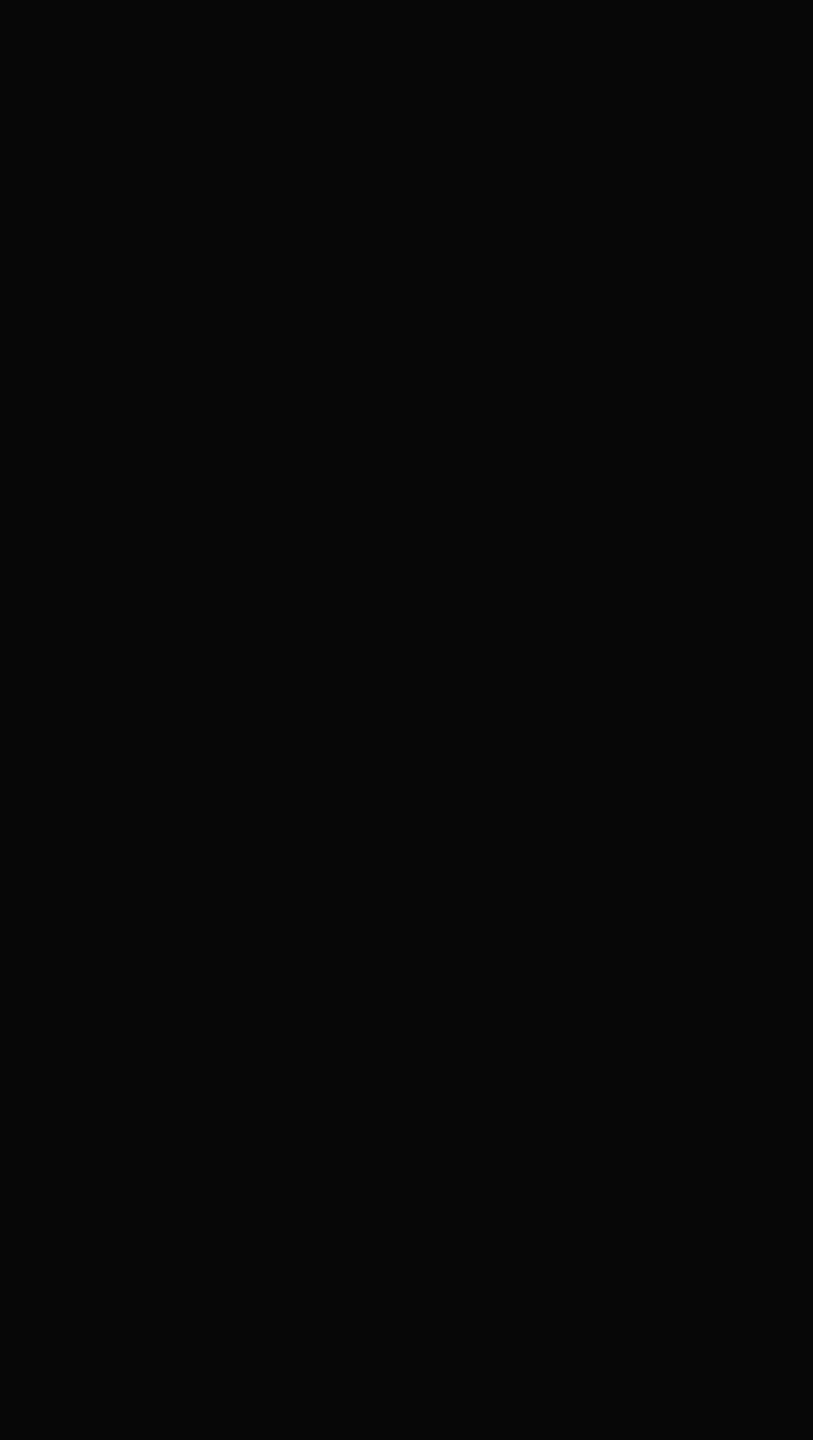
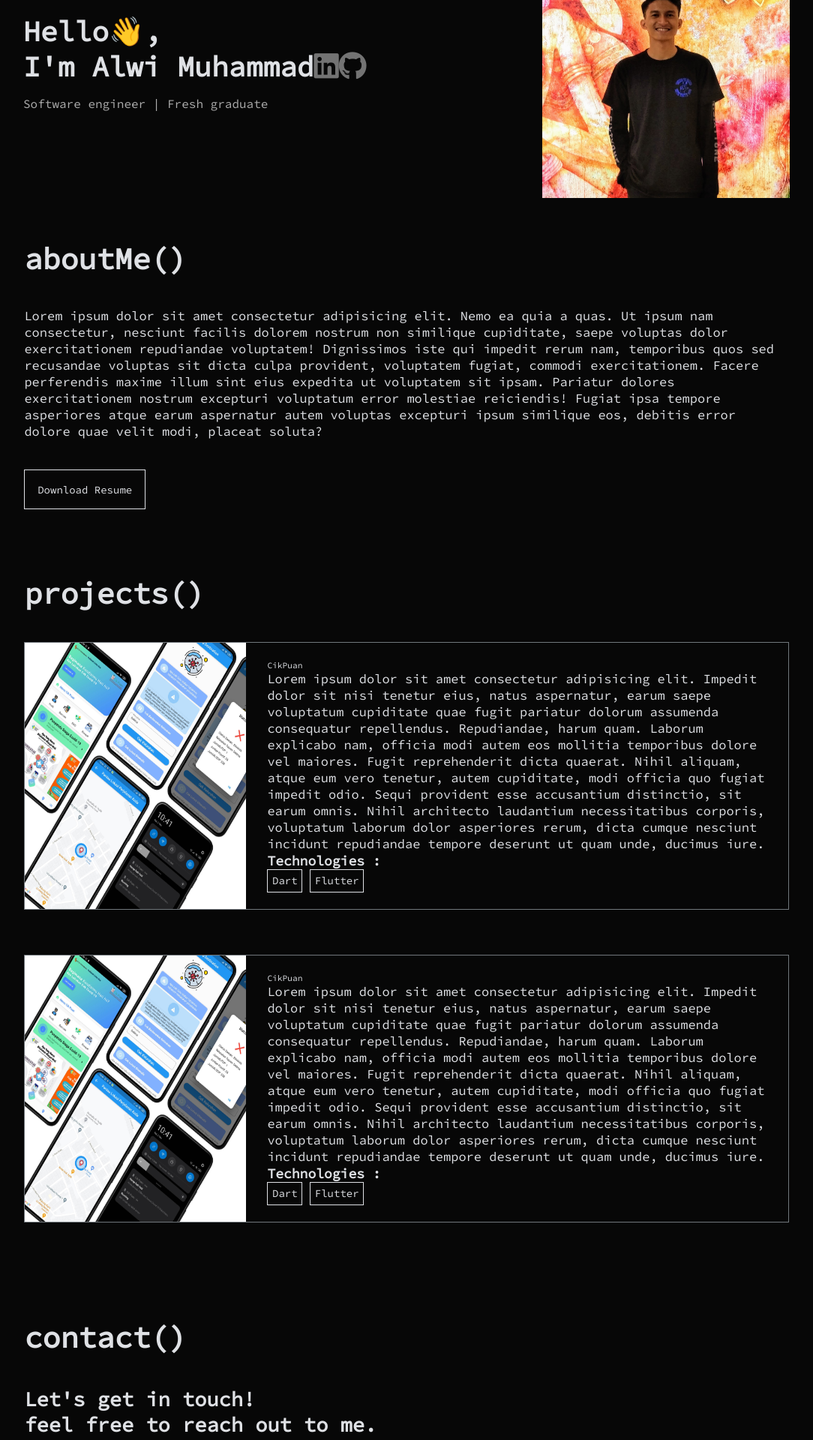
Before and after one commit to AlwiM26/AlwiM26.github.io, a React (Create React App) app: page / in a window 1280 px wide. Shown: the part 260-2180 px from the top of the page at 75% size, without its empty margins (98-1182 px from the left). Before the commit the page ends 800 px from the top, so only its background shows below. Built offline with nearby package versions, Linux system fonts and the light colour scheme.

Commit message:
added content and fix navbar

```diff
--- a/src/App.js
+++ b/src/App.js
@@ -1,11 +1,13 @@
 import './App.css';
 import Navbar from './components/Navbar/Navbar';
+import Content from './components/Content';
 import Footer from './components/Footer';
 
 function App() {
   return (
     <div>
       <Navbar />
+      <Content />
       <Footer />
     </div>
   );
--- a/src/components/Content.css
+++ b/src/components/Content.css
@@ -0,0 +1,125 @@
+.avatar {
+    width: 27%;
+    height: auto;
+}
+
+.personalname {
+    font-size: 38px;
+    font-weight: bold;
+}
+
+.introsection {
+    width: 40%;
+}
+
+.job {
+    font-size: 16px;
+    margin-top: 16px;
+    color: #adadad;
+}
+
+.hero {
+    display: flex;
+    width: 100%;
+    justify-content: space-around;
+    padding: 6rem 2.5rem 2rem 2.5rem;
+    align-items: center;
+}
+
+.btnsocial {
+    color: #737373;
+}
+
+.btnsocial:hover {
+    color: #dfe1e5;
+}
+
+.section {
+    width: 84%;
+    display: flex;
+    padding: 3rem 2.5rem;
+    flex-direction: column;
+    margin: 0 auto;
+}
+
+.sectiontitle {
+    font-size: 40px;
+    font-weight: bold;
+    margin-bottom: 40px;
+}
+
+.sectionparagraph {
+    font-size: 17px;
+}
+
+.btnresume {
+    margin: 40px auto 20px 0;
+    border: 1px solid #dfe1e5;
+    padding: 1.5rem;
+    font-size: 14px;
+}
+
+.btnresume:hover {
+    background-color: #dfe1e5;
+    color: #070707;
+}
+
+.containerproject {
+    display: flex;
+    border: 1px solid #71777c;
+    margin-bottom: 60px;
+    transition: transform .1s   ;
+}
+
+.containerproject:hover {
+    cursor: pointer;
+    transform: scale(1.03);
+}
+
+.projectcover {
+    width: 29%;
+    height: auto;
+}
+
+.projectname {
+    font-size: 40px;
+    font-weight: bold;
+}
+
+.projectdesc {
+    display: flex;
+    flex-direction: column;
+    justify-content: space-evenly;
+    padding: 2rem 2.5rem;
+}
+
+.projecttech {
+    float: left;
+    padding: .5rem;
+    border: 1px solid #dfe1e5;
+    font-size: 14px;
+    margin-right: 10px;
+}
+
+.projectbottom {
+    display: flex;
+    justify-content: space-between;
+}
+
+.techtitle {
+    font-size: 18px;
+    font-weight: bold;
+}
+
+.emailtitle {
+    font-size: 27px;
+    font-weight: bold;
+    margin-bottom: 20px;
+}
+
+.emailbtn {
+    font-size: 17px;
+    border-bottom: 1px solid #dfe1e5;
+    margin: 20px auto 20px 0;
+    padding: .5rem;
+}
--- a/src/components/Content.js
+++ b/src/components/Content.js
@@ -1,16 +1,18 @@
 import './Content.css';
 import ava from '../images/ava.jpg'
+import covercikpuan from '../images/CikPuanCover.jpg';
 
 function Content(props) {
     return (
         <div>
+
             <div className="hero" id="about">
                 <div className="introsection">
-                    <p className="personalName">
+                    <p className="personalname">
                         Hello👋, <br /> I'm Alwi Muhammad
                     <a href="https://www.linkedin.com/in/alwimhd/" target="_blank"><i className="fab fa-linkedin btnsocial"></i></a>
                         <a href="https://github.com/AlwiM26" target="_blank"><i className="fab fa-github btnsocial"></i></a>
-                        <a href="https://medium.com/@AlwiM" target="_blank"><i className="fab fa-medium-m btnsocial"></i></a>
+                        {/* <a href="https://medium.com/@AlwiM" target="_blank"><i className="fab fa-medium-m btnsocial"></i></a> */}
                     </p>
                     <p className="job">
                         Software engineer | Fresh graduate
@@ -20,8 +22,75 @@ function Content(props) {
             </div>
 
             <div className="section">
-                <p className="sectionTitle">aboutMe()</p>
+                <p className="sectiontitle">aboutMe()</p>
+                <p className="sectionparagraph">
+                    Lorem ipsum dolor sit amet consectetur adipisicing elit. Nemo ea quia a quas. Ut ipsum nam consectetur, nesciunt facilis dolorem nostrum non similique cupiditate, saepe voluptas dolor exercitationem repudiandae voluptatem!
+                    Dignissimos iste qui impedit rerum nam, temporibus quos sed recusandae voluptas sit dicta culpa provident, voluptatem fugiat, commodi exercitationem. Facere perferendis maxime illum sint eius expedita ut voluptatem sit ipsam.
+                    Pariatur dolores exercitationem nostrum excepturi voluptatum error molestiae reiciendis! Fugiat ipsa tempore asperiores atque earum aspernatur autem voluptas excepturi ipsum similique eos, debitis error dolore quae velit modi, placeat soluta?
+                </p>
+                <a href="#" className="btnresume">
+                    Download Resume
+                </a>
             </div>
+
+            <div className="section" id="project">
+                <p className="sectiontitle">projects()</p>
+                <a href="#">
+                    <div className="containerproject">
+                        <img src={covercikpuan} alt="Project Cover" className="projectcover" />
+                        <div className="projectdesc">
+                            <p className="projectName">CikPuan</p>
+                            <p className="sectionparagraph">
+                                Lorem ipsum dolor sit amet consectetur adipisicing elit. Impedit dolor sit nisi tenetur eius, natus aspernatur, earum saepe voluptatum cupiditate quae fugit pariatur dolorum assumenda consequatur repellendus. Repudiandae, harum quam.
+                                Laborum explicabo nam, officia modi autem eos mollitia temporibus dolore vel maiores. Fugit reprehenderit dicta quaerat. Nihil aliquam, atque eum vero tenetur, autem cupiditate, modi officia quo fugiat impedit odio.
+                                Sequi provident esse accusantium distinctio, sit earum omnis. Nihil architecto laudantium necessitatibus corporis, voluptatum laborum dolor asperiores rerum, dicta cumque nesciunt incidunt repudiandae tempore deserunt ut quam unde, ducimus iure.
+                            </p>
+                            <p className="techtitle">Technologies :</p>
+                            <div className="projectbottom">
+                                <ul>
+                                    <li className="projecttech">Dart</li>
+                                    <li className="projecttech">Flutter</li>
+                                </ul>
+                            </div>
+                        </div>
+                    </div>
+                </a>
+
+                <a href="#">
+                    <div className="containerproject">
+                        <img src={covercikpuan} alt="Project Cover" className="projectcover" />
+                        <div className="projectdesc">
+                            <p className="projectName">CikPuan</p>
+                            <p className="sectionparagraph">
+                                Lorem ipsum dolor sit amet consectetur adipisicing elit. Impedit dolor sit nisi tenetur eius, natus aspernatur, earum saepe voluptatum cupiditate quae fugit pariatur dolorum assumenda consequatur repellendus. Repudiandae, harum quam.
+                                Laborum explicabo nam, officia modi autem eos mollitia temporibus dolore vel maiores. Fugit reprehenderit dicta quaerat. Nihil aliquam, atque eum vero tenetur, autem cupiditate, modi officia quo fugiat impedit odio.
+                                Sequi provident esse accusantium distinctio, sit earum omnis. Nihil architecto laudantium necessitatibus corporis, voluptatum laborum dolor asperiores rerum, dicta cumque nesciunt incidunt repudiandae tempore deserunt ut quam unde, ducimus iure.
+                            </p>
+                            <p className="techtitle">Technologies :</p>
+                            <div className="projectbottom">
+                                <ul>
+                                    <li className="projecttech">Dart</li>
+                                    <li className="projecttech">Flutter</li>
+                                </ul>
+                            </div>
+                        </div>
+                    </div>
+                </a>
+            </div>
+
+            <div className="section" id="contact">
+                <p className="sectiontitle">contact()</p>
+                <p className="emailtitle">
+                    Let's get in touch! <br /> feel free to reach out to me.
+                </p>
+                <h2>Email address :</h2>
+                <a href="mailto:alwimhd01@gmail.com" className="emailbtn">alwimhd01@gmail.com</a>
+                <h2>Phone :</h2>
+                <p className="emailbtn">+62 - 823 85726160</p>
+            </div>
+
         </div>
     );
 }
+
+export default Content;
```
